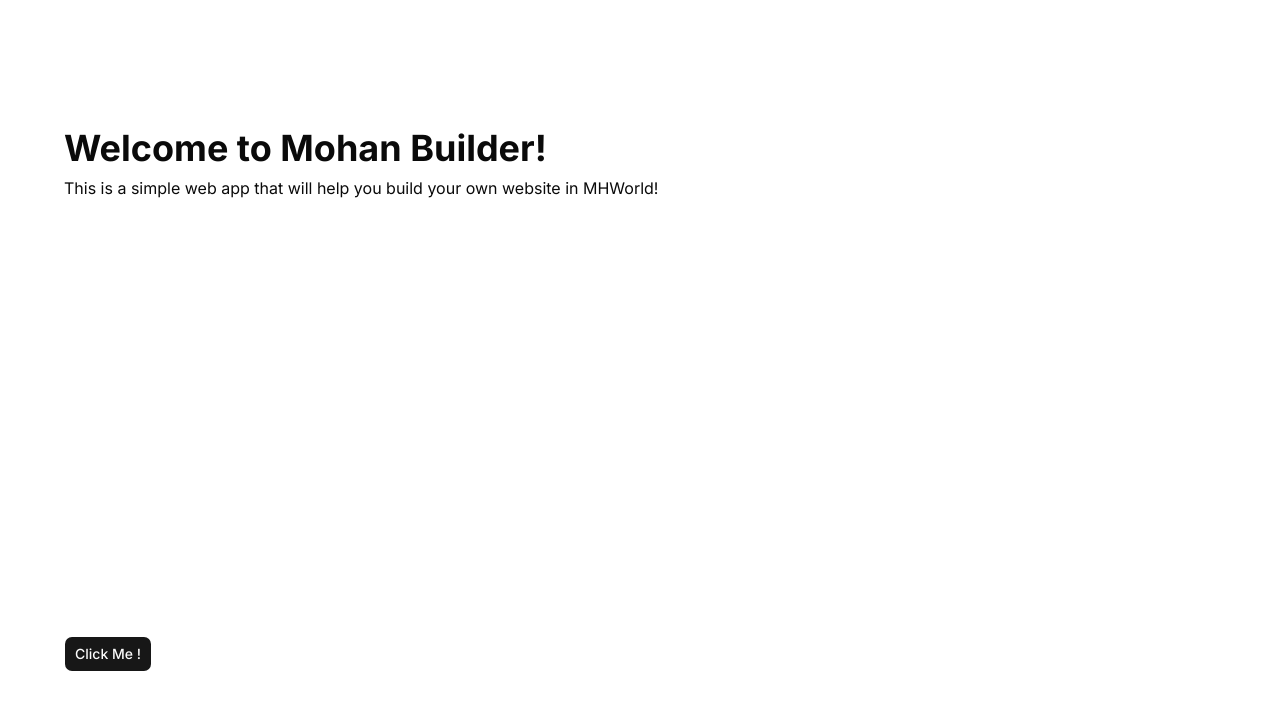
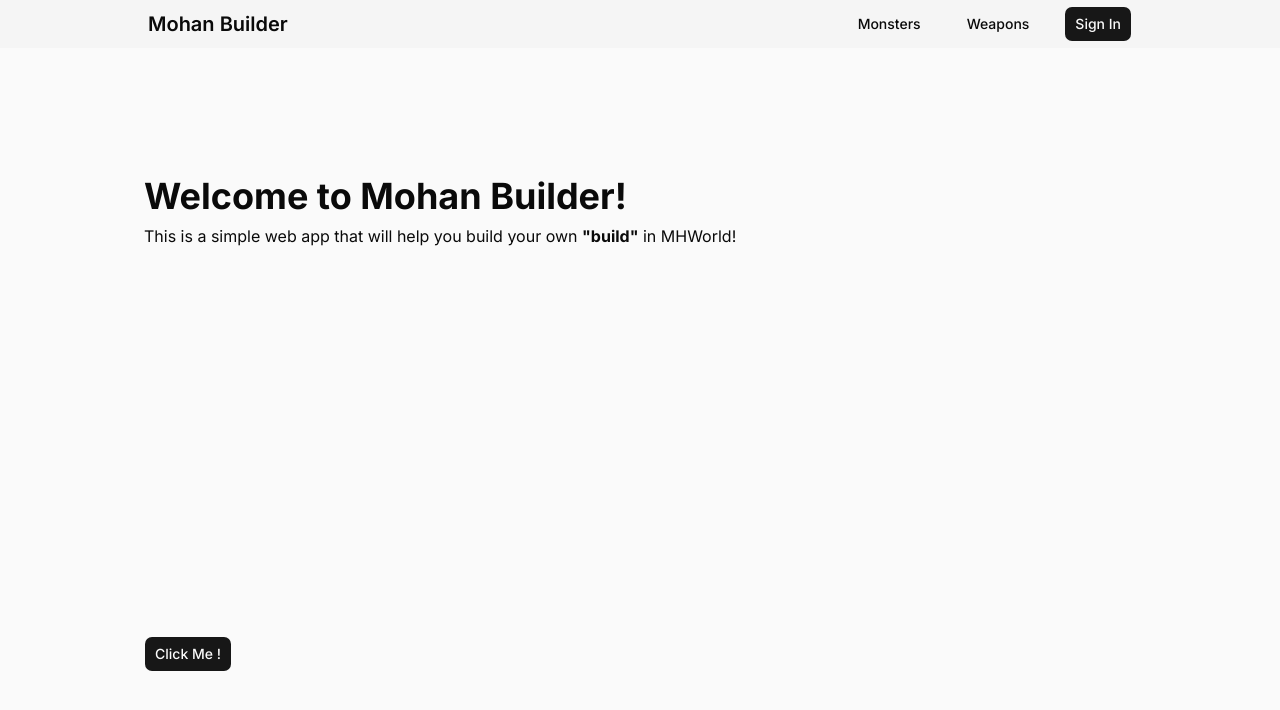
Before and after one commit to mtaufikbaskoro/mohan-builder, a Next.js app: page / in a window 1280 px wide. Shown: the top 710 px of the page. Built offline with nearby package versions, Linux system fonts and the light colour scheme.

Commit message:
add basic navbar layout

```diff
--- a/app/page.tsx
+++ b/app/page.tsx
@@ -1,13 +1,15 @@
 import { Button } from "@/components/ui/button";
 import Typography from "@/components/shared/typography";
+import Navbar from "@/components/common/navbar";
 
 export default function Home() {
   return (
     <div className="flex flex-col flex-1 items-center justify-center bg-zinc-50 font-sans dark:bg-black">
-      <main className="flex flex-1 w-full flex-col items-center justify-between py-32 px-16 bg-white dark:bg-black sm:items-start">
+      <Navbar />
+      <main className="flex flex-1 w-full max-w-5xl flex-col items-center justify-between py-32 px-4 dark:bg-black sm:items-start">
         <div className="flex flex-col items-start justify-center gap-2">
           <Typography variant="h1">Welcome to Mohan Builder!</Typography>
-          <Typography variant="h4">This is a simple web app that will help you build your own website in MHWorld!</Typography>
+          <Typography variant="h4">This is a simple web app that will help you build your own <span className="font-bold">&quot;build&quot;</span> in MHWorld!</Typography>
         </div>
         <Button>Click Me !</Button>
       </main>
--- /dev/null
+++ b/components/common/navbar.tsx
@@ -0,0 +1,24 @@
+import React from 'react'
+import Typography from '../shared/typography'
+import { Button } from '../ui/button'
+
+export default function Navbar () {
+    return (
+        <nav className='w-full h-12 bg-accent flex justify-center items-center'>
+            <div className='w-full max-w-5xl font-sans text-sm px-5 flex justify-between items-center gap-20'>
+                <Typography variant="h2">Mohan Builder</Typography>
+                <ul className='flex flex-1 justify-end gap-6 items-center'>
+                    <li>
+                        <Button variant={"ghost"}>Monsters</Button>
+                    </li>
+                    <li>
+                        <Button variant={"ghost"}>Weapons</Button>
+                    </li>
+                    <li>
+                        <Button>Sign In</Button>
+                    </li>
+                </ul>
+            </div>
+        </nav>
+    )
+}
```
